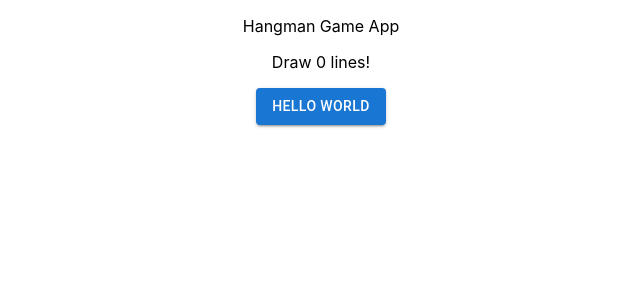
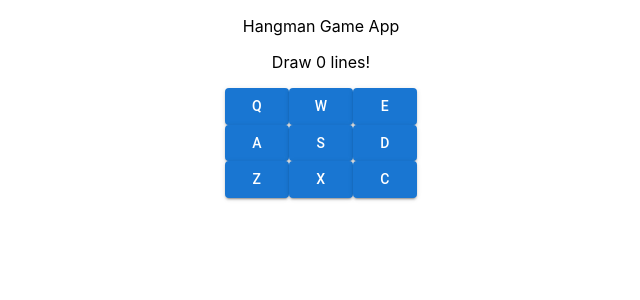
Before and after one commit to elemat28/hangmangameinreact, a React (Create React App) app: page / in a window 1280 px wide. Shown: the top 300 px of the page, without its empty margins (319-959 px from the left). Built offline with nearby package versions, Linux system fonts and the light colour scheme.

Commit message:
Crated a dummy keyboard layout

```diff
--- a/src/components/user_interface/hangman_game/OnScreenKeyboard.jsx
+++ b/src/components/user_interface/hangman_game/OnScreenKeyboard.jsx
@@ -1,11 +1,25 @@
-import React from 'react'
-import Button from '@mui/material/Button';
+import React from "react";
+import Button from "@mui/material/Button";
 function OnScreenKeyboard() {
   return (
-    <div className='OnScreenKeyboard'>
-        <Button variant="contained">Hello World</Button>
+    <div className="on-screen-keyboard">
+      <div className="keyboard-row">
+        <Button variant="contained">Q</Button>
+        <Button variant="contained">W</Button>
+        <Button variant="contained">E</Button>
+      </div>
+      <div className="keyboard-row">
+        <Button variant="contained">A</Button>
+        <Button variant="contained">S</Button>
+        <Button variant="contained">D</Button>
+      </div>
+      <div className="keyboard-row">
+        <Button variant="contained">Z</Button>
+        <Button variant="contained">X</Button>
+        <Button variant="contained">C</Button>
+      </div>
     </div>
-  )
+  );
 }
 
-export default OnScreenKeyboard
+export default OnScreenKeyboard;
```
